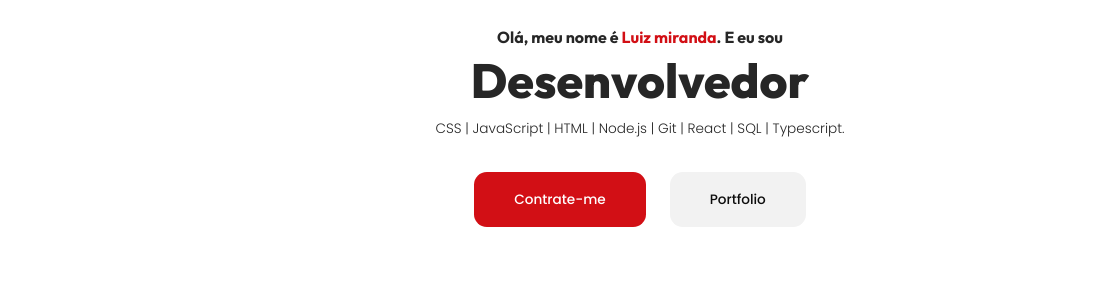
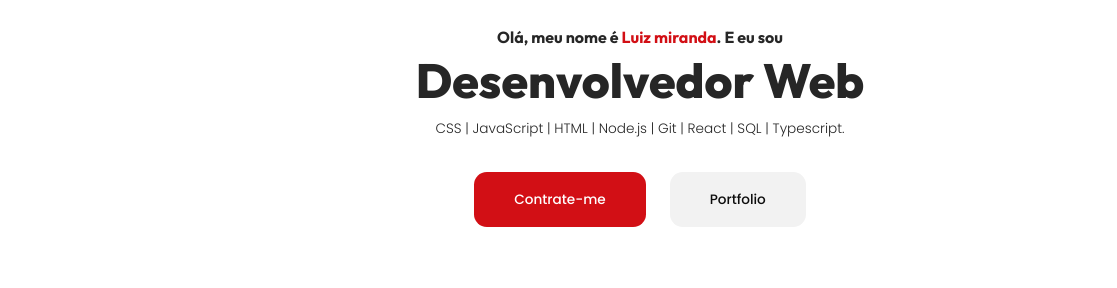
Before and after one commit to Luiizmiranda/portfolio, a plain HTML site: page index.html in a window 1280 px wide. Shown: the part 512-800 px from the top of the page, 0-1117 px from the left. Drawn offline with nearby package versions, Linux system fonts and the light colour scheme.

Commit message:
Update index.html

```diff
--- a/index.html
+++ b/index.html
@@ -45,7 +45,7 @@
             </article>
             <article class="header__content" data-aos="fade-in">
                 <h4>Olá, meu nome é <span>Luiz miranda</span>. E eu sou</h4>
-                <h1>Desenvolvedor<br></h1>
+                <h1>Desenvolvedor Web<br></h1>
                 <p> CSS | JavaScript | HTML | Node.js | Git | React | SQL | Typescript.
                 </p>
                 <div class="header__cta">
```
